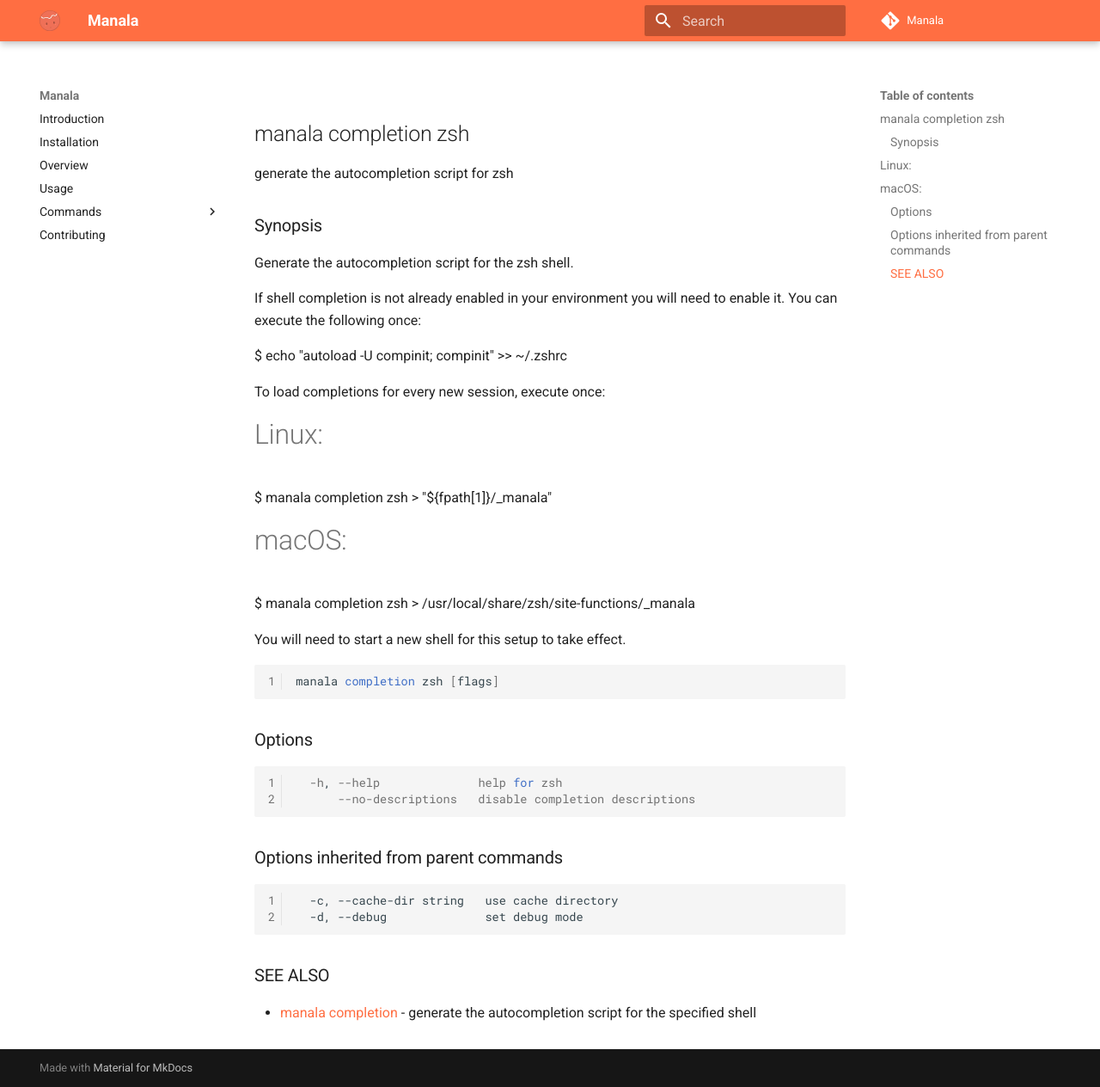
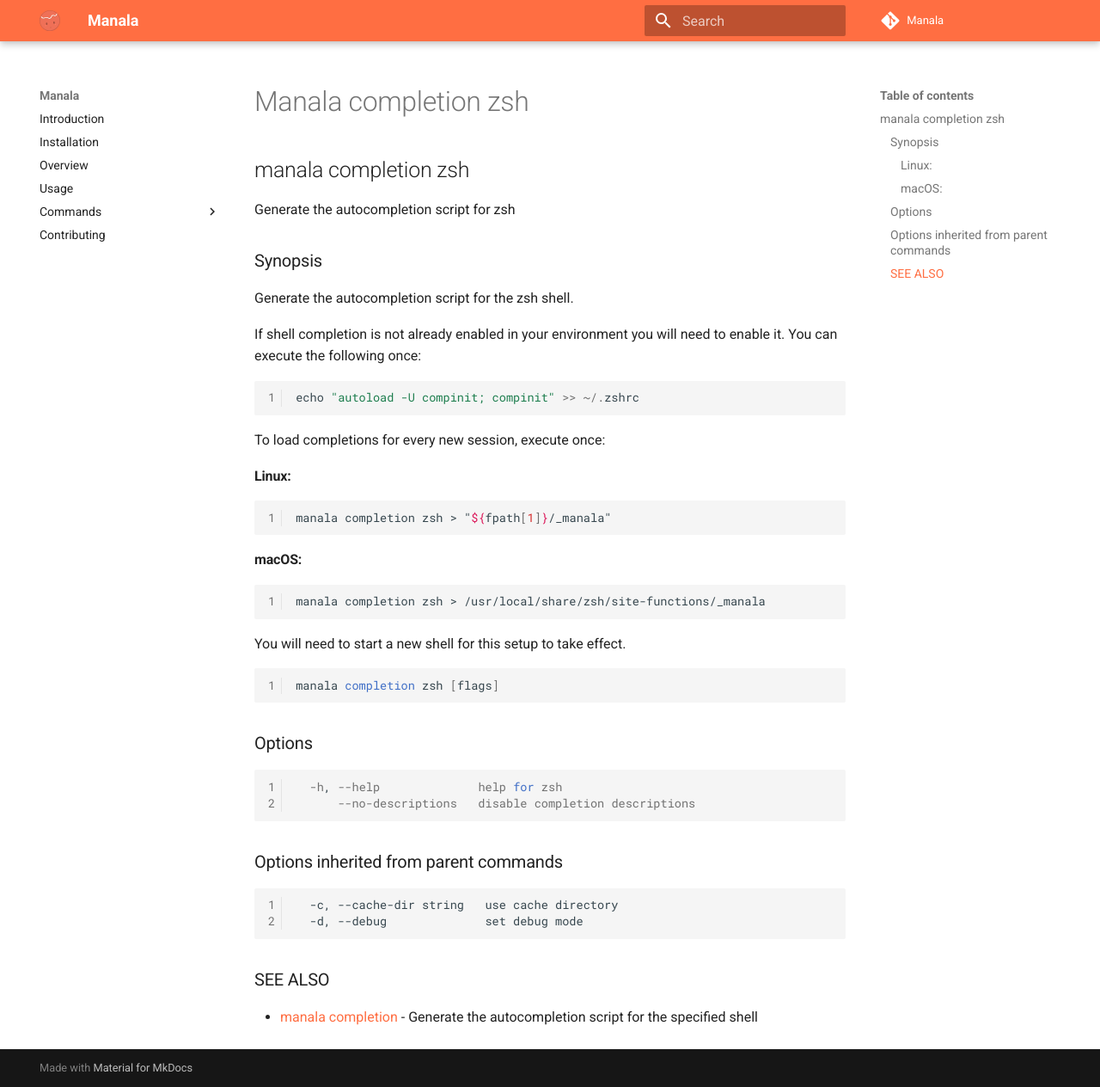
Before and after one commit to manala/manala, an MkDocs documentation site: the page built from docs/commands/manala_completion_zsh.md, in a window 1280 px wide and 1264 px high. Shown: the whole window at 86% size. Built offline with MkDocs 1.6.1 and Material for MkDocs 9.7.7, drawn with Linux system fonts in a browser that asks for light colours; comment, search, counter and statistics services are not loaded.

```diff
--- a/docs/commands/manala_completion_zsh.md
+++ b/docs/commands/manala_completion_zsh.md
@@ -1,22 +1,25 @@
 ## manala completion zsh
 
-generate the autocompletion script for zsh
+Generate the autocompletion script for zsh
 
 ### Synopsis
-
 
 Generate the autocompletion script for the zsh shell.
 
 If shell completion is not already enabled in your environment you will need
 to enable it.  You can execute the following once:
 
-$ echo "autoload -U compinit; compinit" >> ~/.zshrc
+	echo "autoload -U compinit; compinit" >> ~/.zshrc
 
 To load completions for every new session, execute once:
-# Linux:
-$ manala completion zsh > "${fpath[1]}/_manala"
-# macOS:
-$ manala completion zsh > /usr/local/share/zsh/site-functions/_manala
+
+#### Linux:
+
+	manala completion zsh > "${fpath[1]}/_manala"
+
+#### macOS:
+
+	manala completion zsh > /usr/local/share/zsh/site-functions/_manala
 
 You will need to start a new shell for this setup to take effect.
 
@@ -41,4 +44,4 @@
 
 ### SEE ALSO
 
-* [manala completion](manala_completion.md)	 - generate the autocompletion script for the specified shell
+* [manala completion](manala_completion.md)	 - Generate the autocompletion script for the specified shell
```
Also changed, not shown: docs/commands/manala.md (+1 -1 lines), docs/commands/manala_completion.md (+5 -6 lines), docs/commands/manala_completion_bash.md (+12 -8 lines), docs/commands/manala_completion_fish.md (+6 -5 lines), docs/commands/manala_completion_powershell.md (+4 -4 lines), 5 other files.
